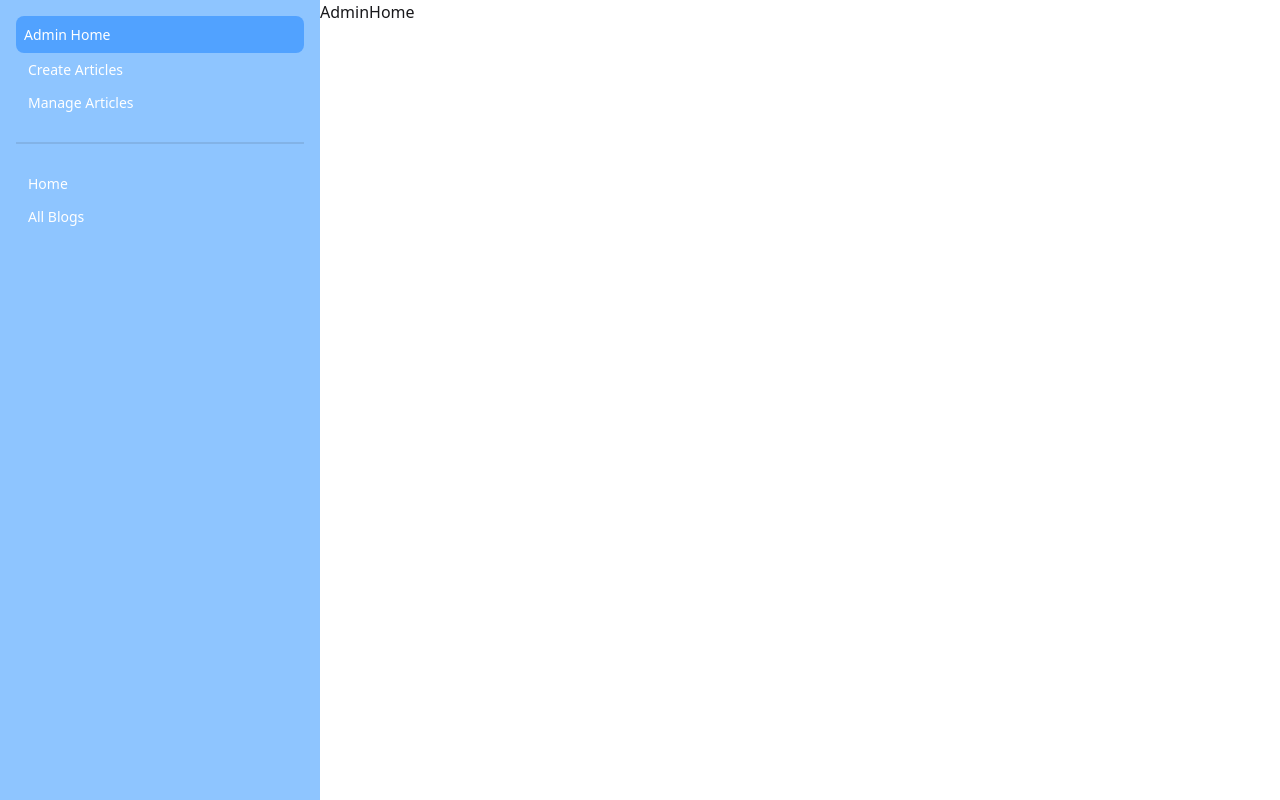
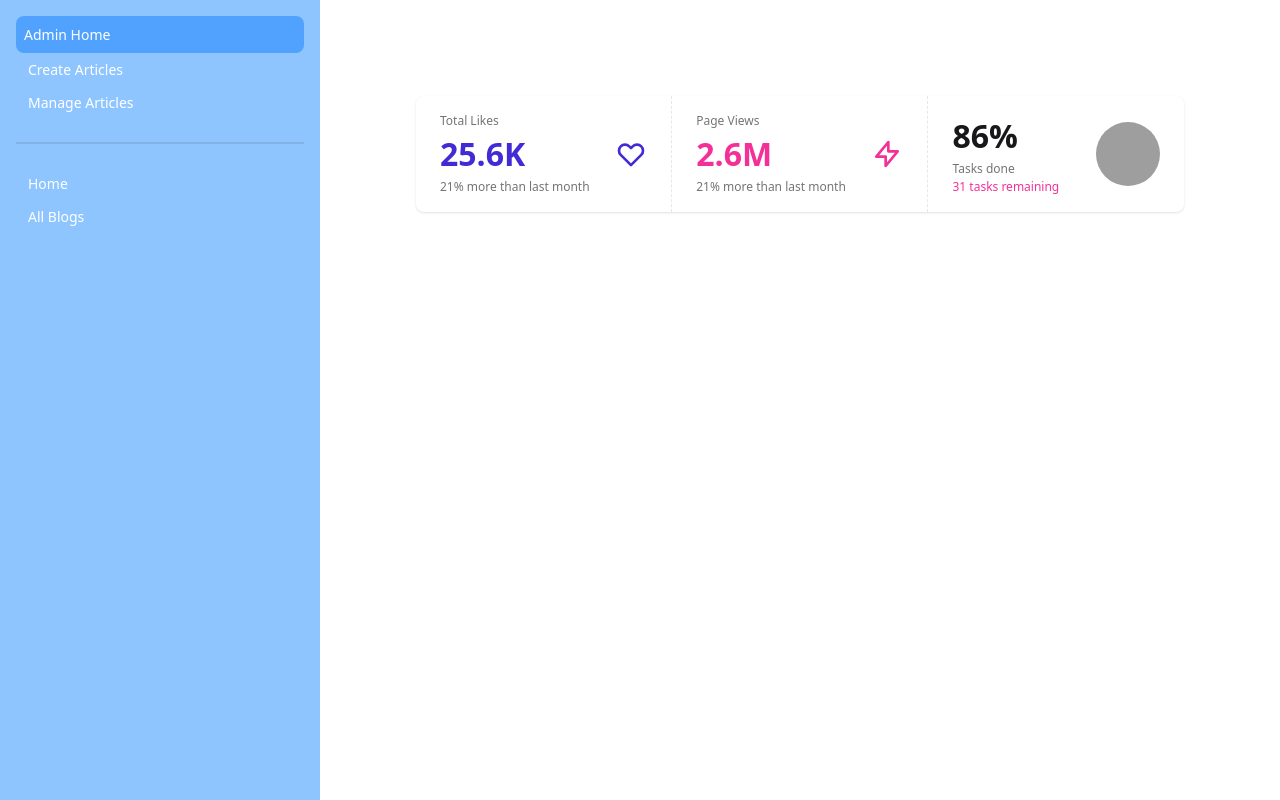
Before and after one commit to Likhon22/blog-client, a React (Vite) app: page /dashboard/admin-home in a window 1280 px wide. Built offline with nearby package versions, Linux system fonts and the light colour scheme; no server answers; grey boxes are pictures that could not be loaded.

Commit message:
feat:added search in banner,added edit post

```diff
--- a/src/components/Home/Banner/Banner.jsx
+++ b/src/components/Home/Banner/Banner.jsx
@@ -1,3 +1,9 @@
+import { useQuery } from "@tanstack/react-query";
+import { useState } from "react";
+import { axiosInstance } from "../../../utils";
+import Loader from "../../Loader/Loader";
+import { Link } from "react-router-dom";
+
 const images = [
   "https://img.daisyui.com/images/stock/photo-1625726411847-8cbb60cc71e6.webp",
   "https://img.daisyui.com/images/stock/photo-1609621838510-5ad474b7d25d.webp",
@@ -6,8 +12,29 @@ const images = [
 ];
 
 const Banner = () => {
+  const [search, setSearch] = useState("");
+  console.log(search);
+
+  const {
+    data: results,
+    isLoading,
+    error,
+  } = useQuery({
+    queryKey: ["blogs", search],
+    queryFn: async () => {
+      const response = await axiosInstance.get(
+        `/articles/all-articles?searchTerm=${search}`
+      );
+      return response.data;
+    },
+    enabled: !!search,
+    staleTime: 60000,
+  });
+
   return (
-    <div className="carousel w-full h-screen">
+    <div className="relative w-full h-screen">
+      {/* Carousel */}
+      <div className="carousel w-full h-full">
         {images.map((img, index) => {
           const prevSlide = index === 0 ? images.length - 1 : index - 1;
           const nextSlide = index === images.length - 1 ? 0 : index + 1;
@@ -16,9 +43,15 @@ const Banner = () => {
             <div
               key={index}
               id={`slide${index}`}
-            className="carousel-item relative w-full"
+              className="carousel-item relative w-full h-full"
             >
-            <img src={img} className="w-full" alt={`Slide ${index + 1}`} />
+              <img
+                src={img}
+                className="w-full h-full object-cover"
+                alt={`Slide ${index + 1}`}
+              />
+
+              {/* Left & Right Navigation Buttons */}
               <div className="absolute left-5 right-5 top-1/2 flex -translate-y-1/2 transform justify-between">
                 <a href={`#slide${prevSlide}`} className="btn btn-circle">
                   ❮
@@ -31,6 +64,46 @@ const Banner = () => {
           );
         })}
       </div>
+
+      {/* Search Box Overlay (Centered) */}
+      <div className="absolute top-1/3 left-1/2 w-1/2 -translate-x-1/2 -translate-y-1/2">
+        <input
+          type="text"
+          placeholder="Search here..."
+          className="input input-bordered rounded-lg w-full text-lg shadow-lg focus:outline-none focus:ring-2 focus:ring-blue-500"
+          value={search}
+          onChange={(e) => setSearch(e.target.value)}
+        />
+
+        <div className="relative mt-2">
+          {/* Display Results */}
+          {isLoading && <Loader />}
+
+          {error && (
+            <p className="absolute top-[55%] left-1/2 -translate-x-1/2 text-red-500 font-semibold">
+              Error fetching results.
+            </p>
+          )}
+
+          {results?.data?.length > 0 && (
+            <div className="bg-white opacity-95 absolute top-[55%]   w-full  shadow-lg rounded-lg max-h-[400px] overflow-y-auto mt-2">
+              {results?.data?.map((result, index) => (
+                <Link key={index} to={`/blog/${result._id}`}>
+                  <div className="py-3 px-4 border-b min-h-96 transition-all rounded-lg cursor-pointer">
+                    <div className="flex items-center bg-gray-100 hover:bg-gray-200 rounded-lg p-4">
+                      {/* You can add an icon or image here */}
+                      <span className="font-semibold text-lg pb-1 ">
+                        {result.title}
+                      </span>
+                    </div>
+                  </div>
+                </Link>
+              ))}
+            </div>
+          )}
+        </div>
+      </div>
+    </div>
   );
 };
 
--- a/src/pages/Admin/AdminHome.jsx
+++ b/src/pages/Admin/AdminHome.jsx
@@ -1,8 +1,62 @@
 const AdminHome = () => {
   return (
-    <div>
-      <p>AdminHome</p>
-      <input type="text" name="" id="" />
+    <div className="my-24">
+      <div className="stats shadow flex justify-center max-w-3xl mx-auto">
+        <div className="stat">
+          <div className="stat-figure text-primary">
+            <svg
+              xmlns="http://www.w3.org/2000/svg"
+              fill="none"
+              viewBox="0 0 24 24"
+              className="inline-block h-8 w-8 stroke-current"
+            >
+              <path
+                strokeLinecap="round"
+                strokeLinejoin="round"
+                strokeWidth="2"
+                d="M4.318 6.318a4.5 4.5 0 000 6.364L12 20.364l7.682-7.682a4.5 4.5 0 00-6.364-6.364L12 7.636l-1.318-1.318a4.5 4.5 0 00-6.364 0z"
+              ></path>
+            </svg>
+          </div>
+          <div className="stat-title">Total Likes</div>
+          <div className="stat-value text-primary">25.6K</div>
+          <div className="stat-desc">21% more than last month</div>
+        </div>
+
+        <div className="stat">
+          <div className="stat-figure text-secondary">
+            <svg
+              xmlns="http://www.w3.org/2000/svg"
+              fill="none"
+              viewBox="0 0 24 24"
+              className="inline-block h-8 w-8 stroke-current"
+            >
+              <path
+                strokeLinecap="round"
+                strokeLinejoin="round"
+                strokeWidth="2"
+                d="M13 10V3L4 14h7v7l9-11h-7z"
+              ></path>
+            </svg>
+          </div>
+          <div className="stat-title">Page Views</div>
+          <div className="stat-value text-secondary">2.6M</div>
+          <div className="stat-desc">21% more than last month</div>
+        </div>
+
+        <div className="stat">
+          <div className="stat-figure text-secondary">
+            <div className="avatar online">
+              <div className="w-16 rounded-full">
+                <img src="https://img.daisyui.com/images/stock/photo-1534528741775-53994a69daeb.webp" />
+              </div>
+            </div>
+          </div>
+          <div className="stat-value">86%</div>
+          <div className="stat-title">Tasks done</div>
+          <div className="stat-desc text-secondary">31 tasks remaining</div>
+        </div>
+      </div>
     </div>
   );
 };
--- a/src/pages/Admin/EditSingleArticle.jsx
+++ b/src/pages/Admin/EditSingleArticle.jsx
@@ -35,25 +35,25 @@ function EditSingleArticle() {
 
   const handleSubmit = async (e) => {
     e.preventDefault();
-    // const form = e.target;
-    // const title = form.title.value;
-    // const category = form.category.value.toLowerCase();
-    // const authorEmail = user.email;
+    const form = e.target;
+    const title = form.title.value;
+    const category = form.category.value.toLowerCase();
 
-    // const articleInfo = { title, category, post: value, authorEmail };
+    const articleInfo = { title, category, post: value };
+    console.log(articleInfo);
 
-    // try {
-    //   const result = await axiosInstance.put(
-    //     `/articles/update-article/${id}`,
-    //     articleInfo
-    //   );
-    //   if (result.data.success) {
-    //     toast.success("Article updated successfully");
-    //   }
-    // } catch (err) {
-    //   toast.error("Failed to update article");
-    //   console.log(err);
-    // }
+    try {
+      const result = await axiosInstance.put(
+        `/articles/update-article/${id}`,
+        articleInfo
+      );
+      if (result.data.success) {
+        toast.success("Article updated successfully");
+      }
+    } catch (err) {
+      toast.error("Failed to update article");
+      console.log(err);
+    }
   };
 
   return (
@@ -94,7 +94,7 @@ function EditSingleArticle() {
         <div className="flex justify-center">
           <button
             type="submit"
-            className="px-6 py-3 bg-blue-500 text-white font-medium rounded-lg shadow-md hover:bg-blue-600 transition"
+            className="px-6 py-3 cursor-pointer bg-blue-500 text-white font-medium rounded-lg shadow-md hover:bg-blue-600 transition"
           >
             Update Article
           </button>
--- a/src/pages/Admin/ManageArticle.jsx
+++ b/src/pages/Admin/ManageArticle.jsx
@@ -23,11 +23,11 @@ const ManageArticle = () => {
   });
   console.log(blogs);
 
-  if (isLoading || loading) {
+  if (isLoading) {
     return <Loader />;
   }
 
-  if (error || !blogs?.data?.length) {
+  if (!isLoading && blogs?.data?.length <= 0) {
     return (
       <div className="flex justify-center items-center h-screen text-2xl text-red-500 font-medium">
         No Blogs Found
@@ -50,10 +50,13 @@ const ManageArticle = () => {
             </tr>
           </thead>
           <tbody>
-            {blogs?.data?.map((article, index) => (
+            {blogs?.data?.length > 0 &&
+              blogs?.data?.map((article, index) => (
                 <tr key={article._id} className="hover:bg-gray-50">
                   <td className="border border-gray-300 p-3">{index + 1}</td>
-                <td className="border border-gray-300 p-3">{article.title}</td>
+                  <td className="border border-gray-300 p-3">
+                    {article.title}
+                  </td>
                   <td className="border border-gray-300 p-3 capitalize">
                     {article.category}
                   </td>
--- a/src/pages/AllBlogs/AllBlogs.jsx
+++ b/src/pages/AllBlogs/AllBlogs.jsx
@@ -10,11 +10,11 @@ const AllBlogs = () => {
       return await axiosInstance.get("/articles/all-articles");
     },
   });
-  console.log(blogs?.data?.data);
+
   if (isLoading) {
     return <Loader />;
   }
-  if (!blogs?.data?.data.length) {
+  if (!isLoading && blogs?.data?.data?.length <= 0) {
     return (
       <div className="flex justify-center items-center h-screen text-2xl text-black font-medium">
         No Blogs Found
```
Lines whose indentation alone changed are shown as unchanged.
